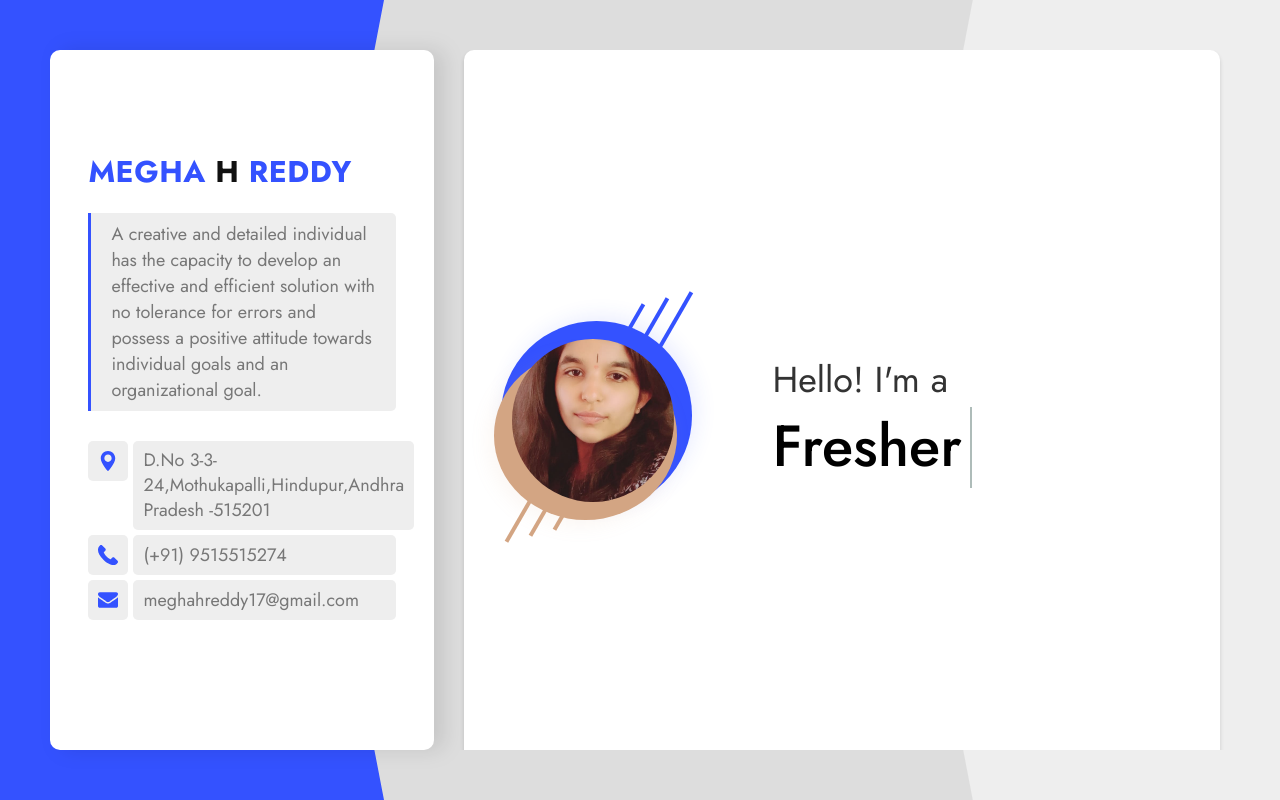
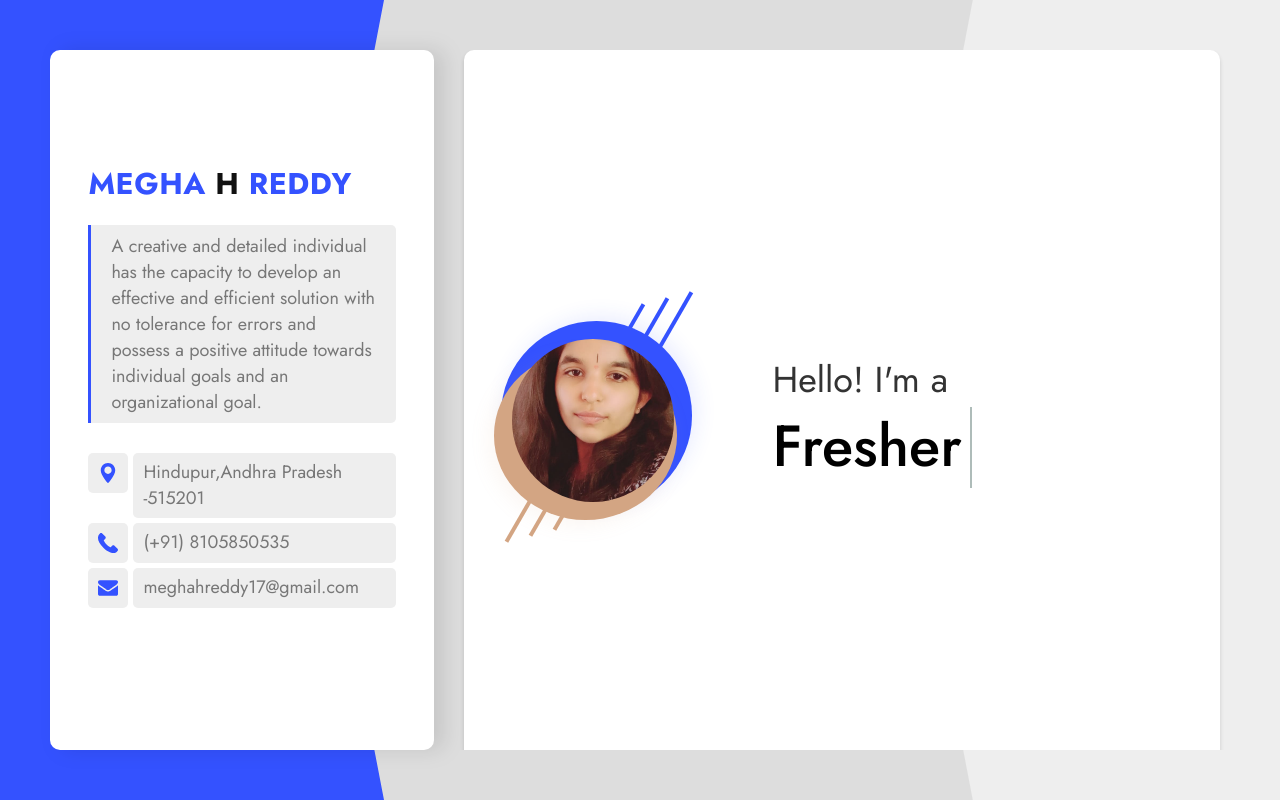
Before and after one commit to Megha-H-Reddy/portfolio, a plain HTML site: page index.html in a window 1280 px wide. Drawn offline with Linux system fonts and the light colour scheme.

Commit message:
Update index.html

```diff
--- a/index.html
+++ b/index.html
@@ -114,11 +114,11 @@
 <ul class="contact_info">
 						<li>
 							<span class="icon"><img src="svg/location.svg" alt="" class="fn__svg"></span>
-							<p>D.No 3-3-24,Mothukapalli,Hindupur,Andhra Pradesh -515201</p>
+							<p>Hindupur,Andhra Pradesh -515201</p>
 						</li>
 						<li>
 							<span class="icon"><img src="svg/call.svg" alt="" class="fn__svg"></span>
-							<p>(+91) 9515515274</p>
+							<p>(+91) 8105850535</p>
 						</li>
 						<li>
 							<span class="icon"><img src="svg/message.svg" alt="" class="fn__svg"></span>
```
